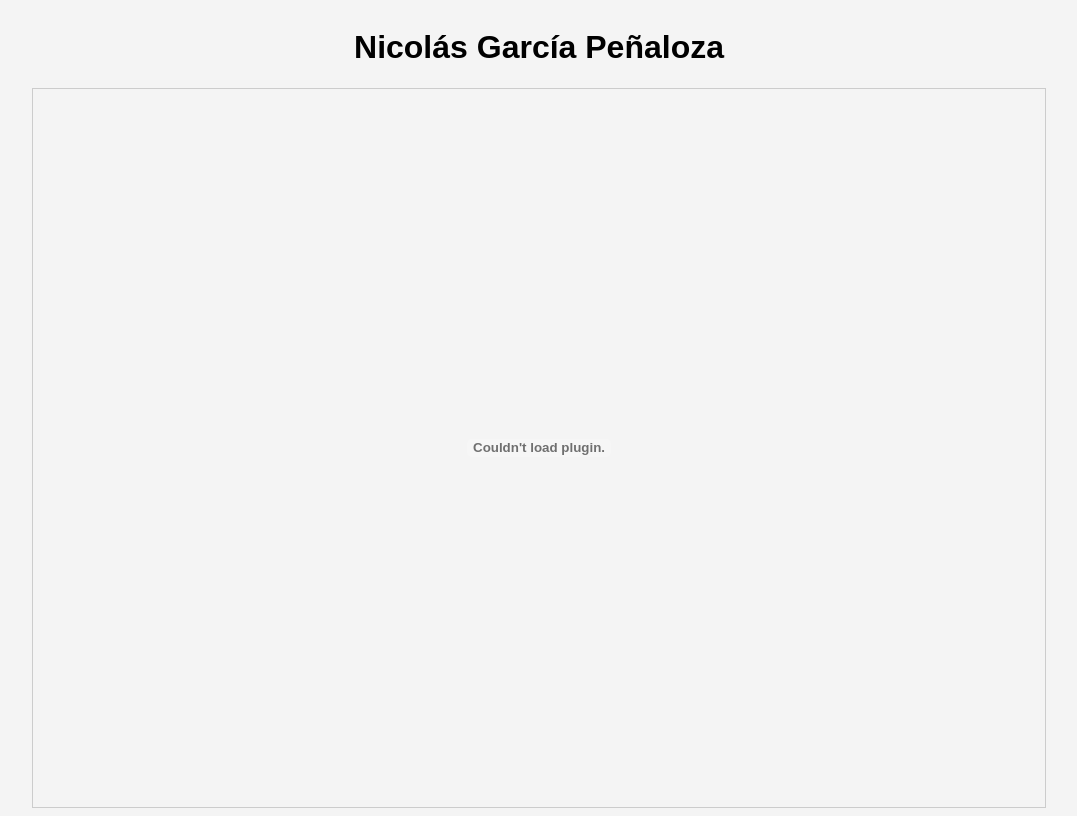
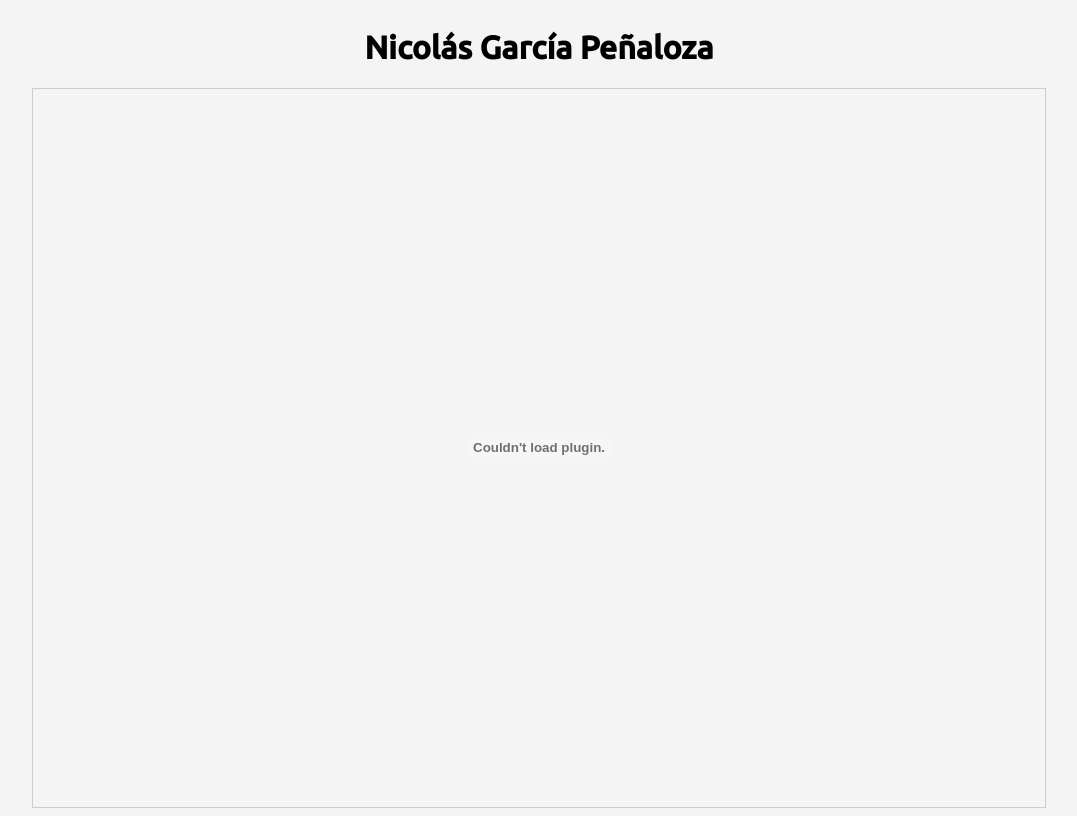
Before and after one commit to NicolasGP01/CV, a plain HTML site: page index.html in a window 1280 px wide. Shown: the whole page, without its empty margins (101-1178 px from the left). Drawn offline with Linux system fonts and the light colour scheme.

Commit message:
Update index.html

```diff
--- a/index.html
+++ b/index.html
@@ -2,6 +2,7 @@
 <!DOCTYPE html>
 <html lang="es">
 <head>
+     <link href="https://fonts.googleapis.com/css2?family=Ubuntu:wght@500&display=swap" rel="stylesheet">
     <meta charset="UTF-8">
     <meta name="viewport" content="width=device-width, initial-scale=1.0">
     <title>Mi CV</title>
@@ -13,7 +14,8 @@
             justify-content: center;
             height: 100vh;
             background-color: #f4f4f4;
-            font-family: Arial, sans-serif;
+            font-family: 'Ubuntu', sans-serif;
+            font-weight: 500;
         }
         embed {
             width: 80%;
```
